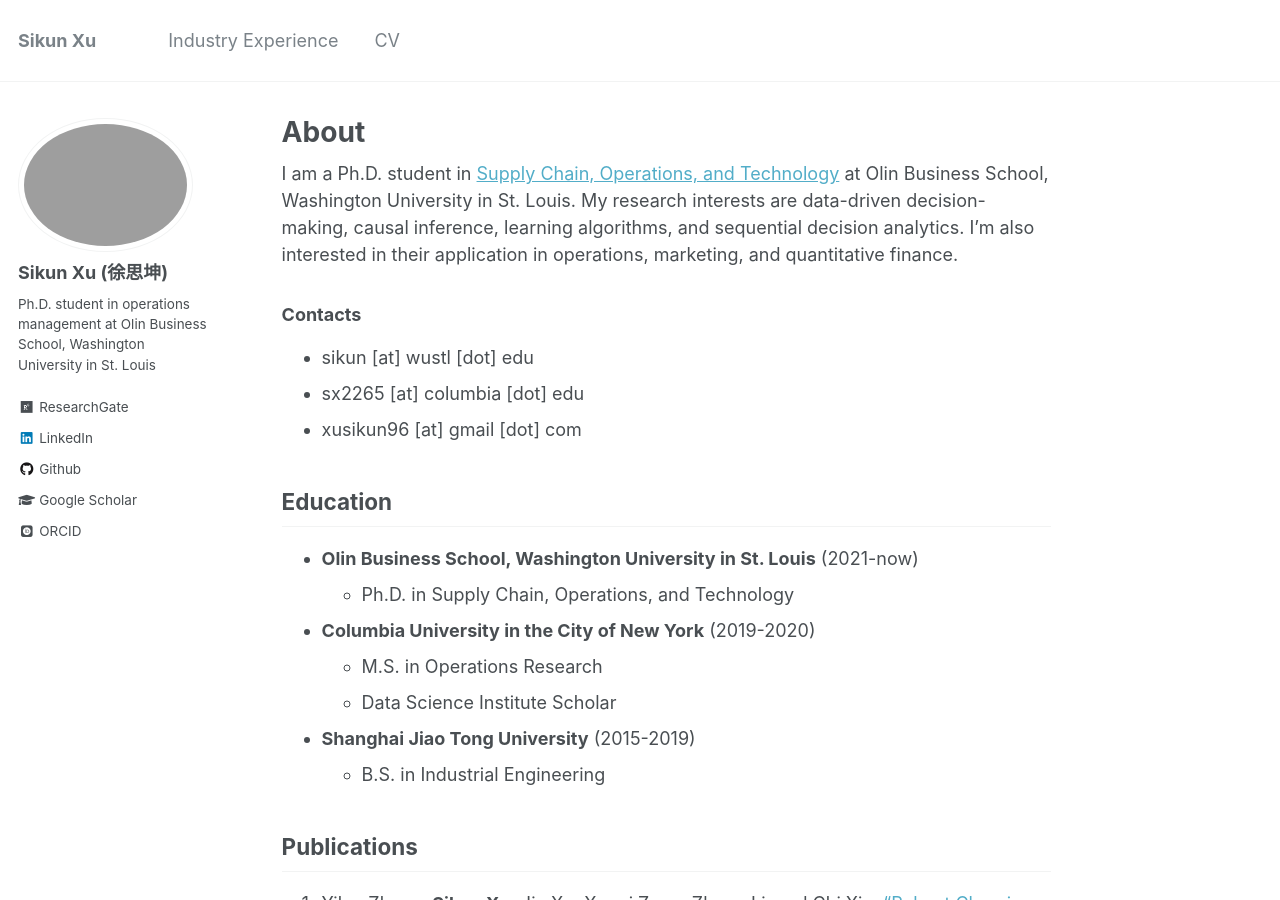
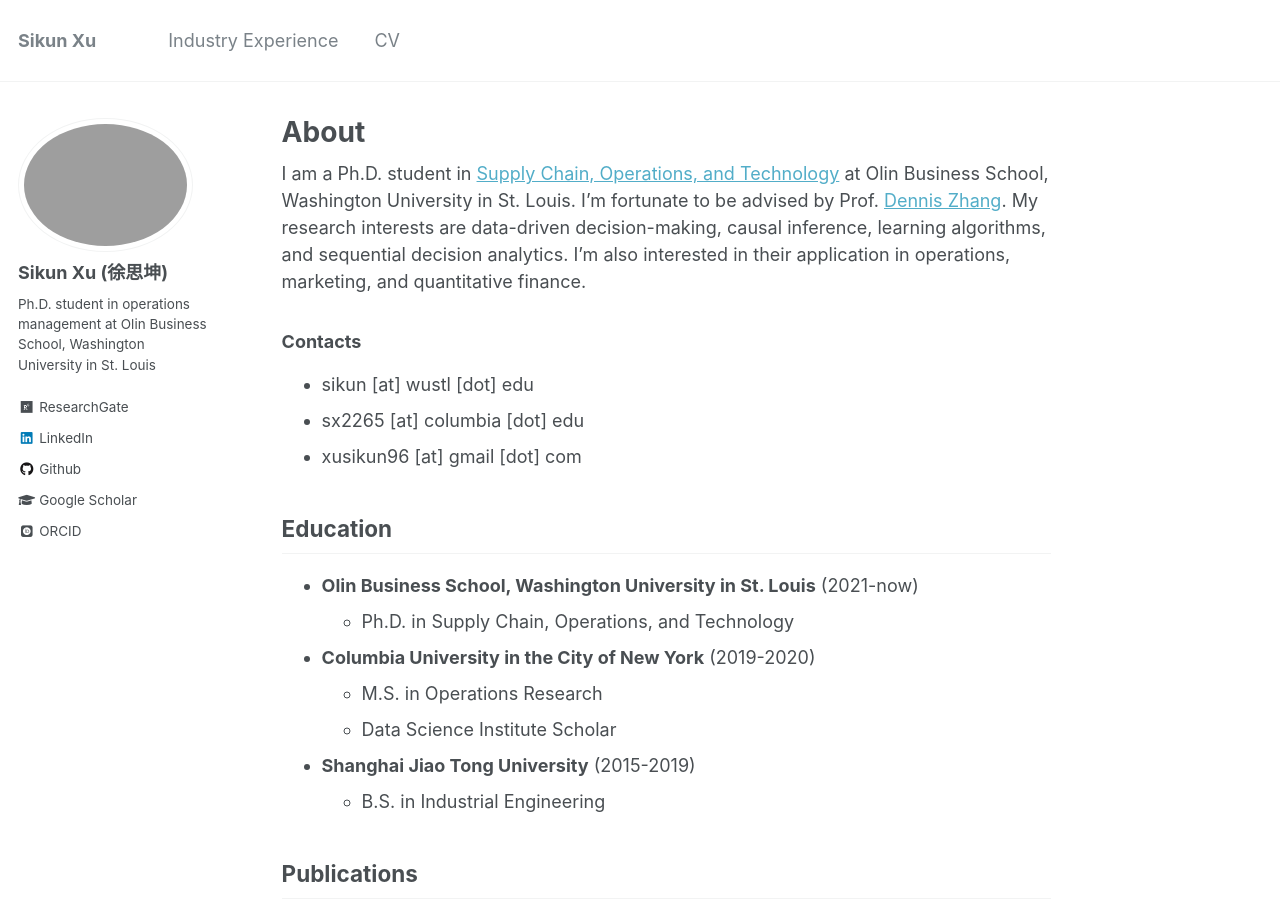
Before and after one commit to iamsikun/iamsikun.github.io, a Jekyll site: the page built from _pages/about.md, in a window 1280 px wide and 900 px high. Built offline with Jekyll 4.4.1, drawn with Linux system fonts in a browser that asks for light colours; some web fonts are replaced.

Commit message:
Update about.md

```diff
--- a/_pages/about.md
+++ b/_pages/about.md
@@ -9,7 +9,7 @@
 ---
 
 
-I am a Ph.D. student in [Supply Chain, Operations, and Technology](https://olin.wustl.edu/EN-US/academic-programs/PhD/Pages/PhdDetail.aspx?username=sikun) at Olin Business School, Washington University in St. Louis. My research interests are data-driven decision-making, causal inference, learning algorithms, and sequential decision analytics. I'm also interested in their application in operations, marketing, and quantitative finance.
+I am a Ph.D. student in [Supply Chain, Operations, and Technology](https://olin.wustl.edu/EN-US/academic-programs/PhD/Pages/PhdDetail.aspx?username=sikun) at Olin Business School, Washington University in St. Louis. I'm fortunate to be advised by Prof. [Dennis Zhang](http://denniszhang.org/). My research interests are data-driven decision-making, causal inference, learning algorithms, and sequential decision analytics. I'm also interested in their application in operations, marketing, and quantitative finance.
 
 ### Contacts
 * sikun [at] wustl [dot] edu
```
